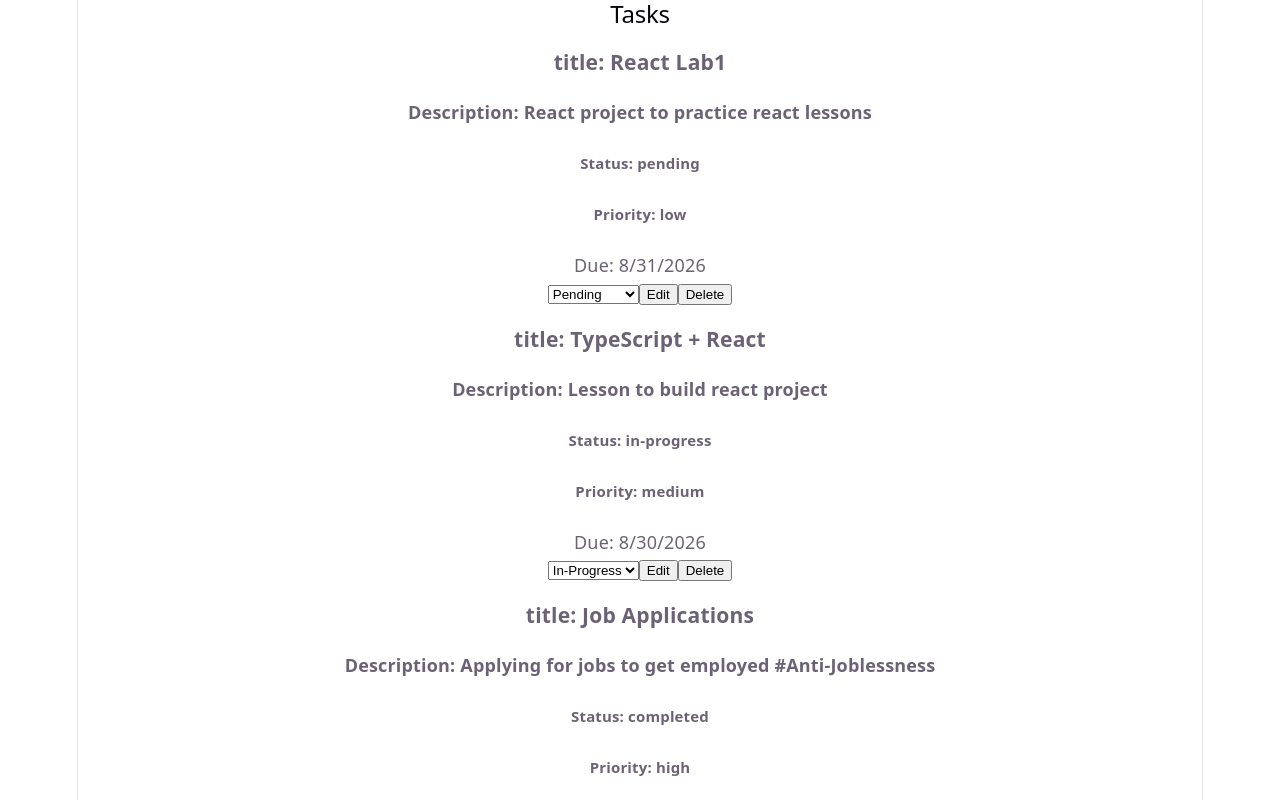
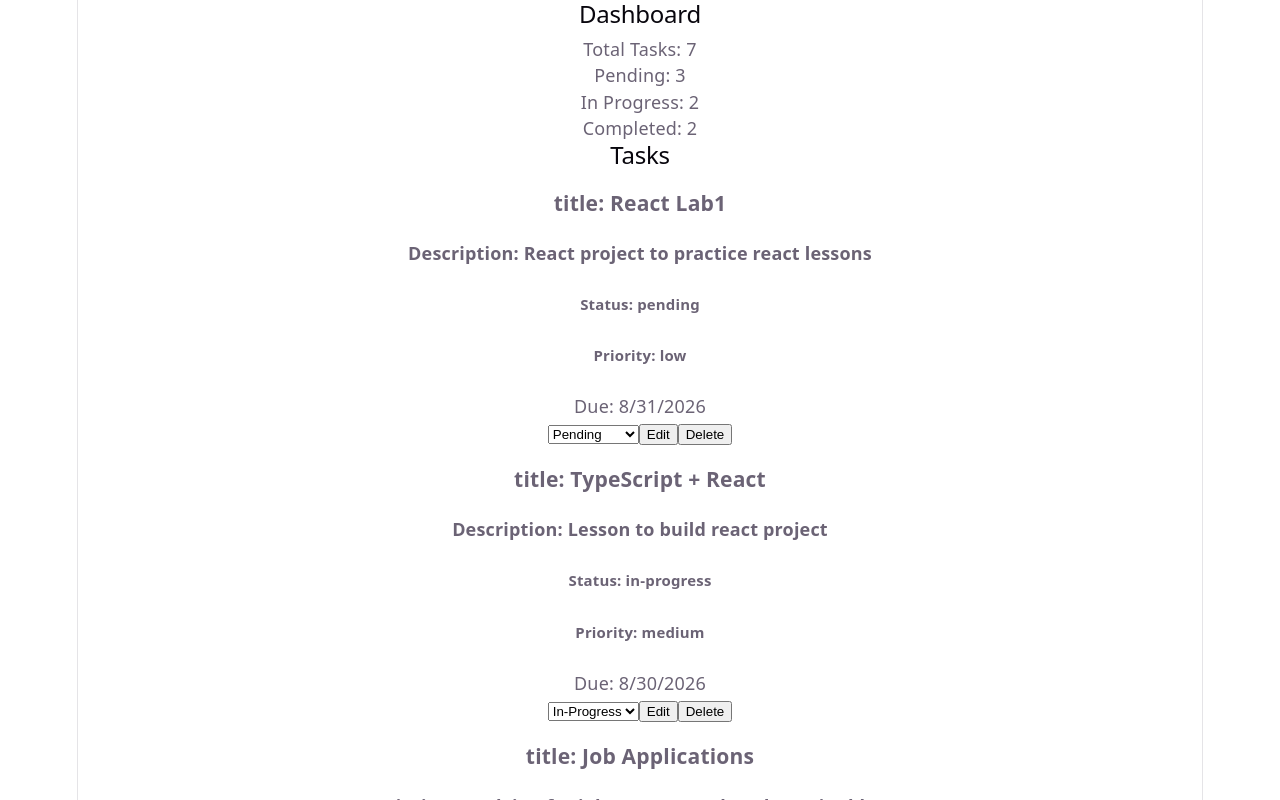
Before and after one commit to mercytv932/Task_Management_dashboard, a React (Vite) app: page / in a window 1280 px wide. Shown: the top 800 px of the page. Built offline with nearby package versions, Linux system fonts and the light colour scheme.

Commit message:
Dashboard set up

```diff
--- a/src/App.tsx
+++ b/src/App.tsx
@@ -96,8 +96,30 @@ function App() {
     );
   }
 
+  const totalTasks = taskList.length;
+
+  const pendingTasks = taskList.filter(
+    (task) => task.status === "pending",
+  ).length;
+
+  const inProgressTasks = taskList.filter(
+    (task) => task.status === "in-progress",
+  ).length;
+
+  const completedTasks = taskList.filter(
+    (task) => task.status === "completed",
+  ).length;
+
   return (
     <div>
+      <div>
+        <h2>Dashboard</h2>
+        <p>Total Tasks: {totalTasks}</p>
+        <p>Pending: {pendingTasks}</p>
+        <p>In Progress: {inProgressTasks}</p>
+        <p>Completed: {completedTasks}</p>
+      </div>
+
       <TaskList
         tasks={sortedTasks}
         onDelete={handleDeleteBtn}
```
